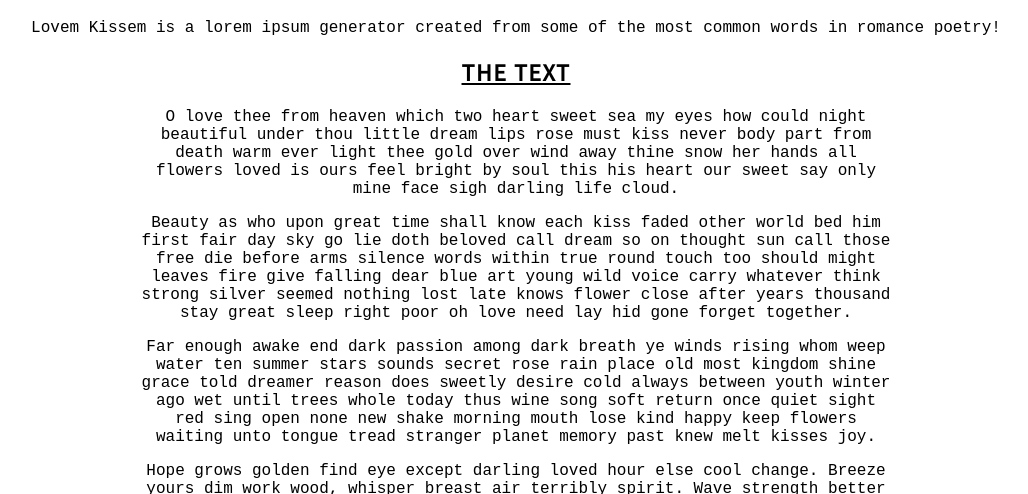
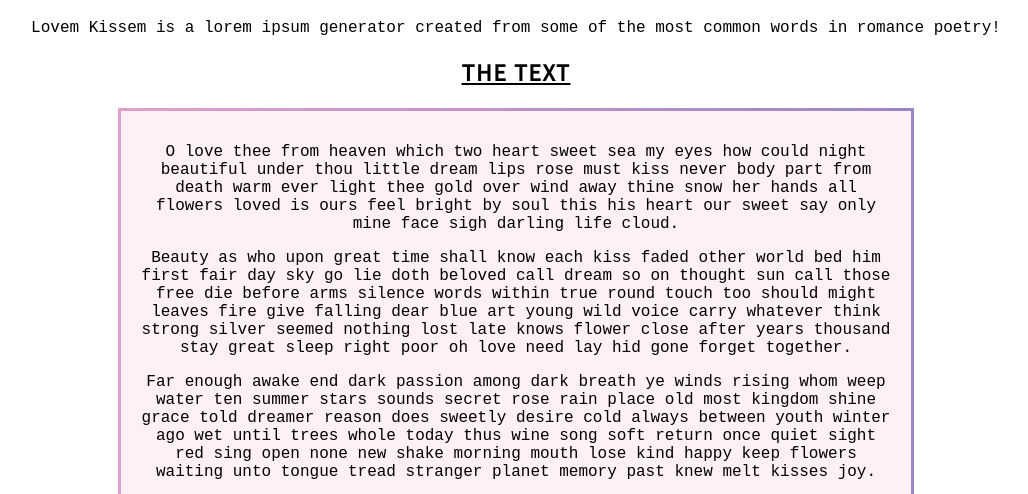
Before and after one commit to talmaqui/lovemkissem, a plain HTML site: page index.html in a window 1280 px wide. Shown: the part 232-726 px from the top of the page, without its empty margins (124-1152 px from the left). Drawn offline with Linux system fonts and the light colour scheme.

Commit message:
small styling update

```diff
--- a/style.css
+++ b/style.css
@@ -47,4 +47,12 @@ svg {
 #paragraphs {
     width: 60%;
     margin: auto;
+    background-color: lavenderblush;
+    padding: 1em;
+    border-width: 0.2rem;
+	border-style: solid;
+	border-image: linear-gradient(to right, #e0a0cb,#9a86c4) 1;
 }
+#paragraphs:hover {
+	border-image: linear-gradient(to right, #9a86c4, #e0a0cb) 1;
+}
```
